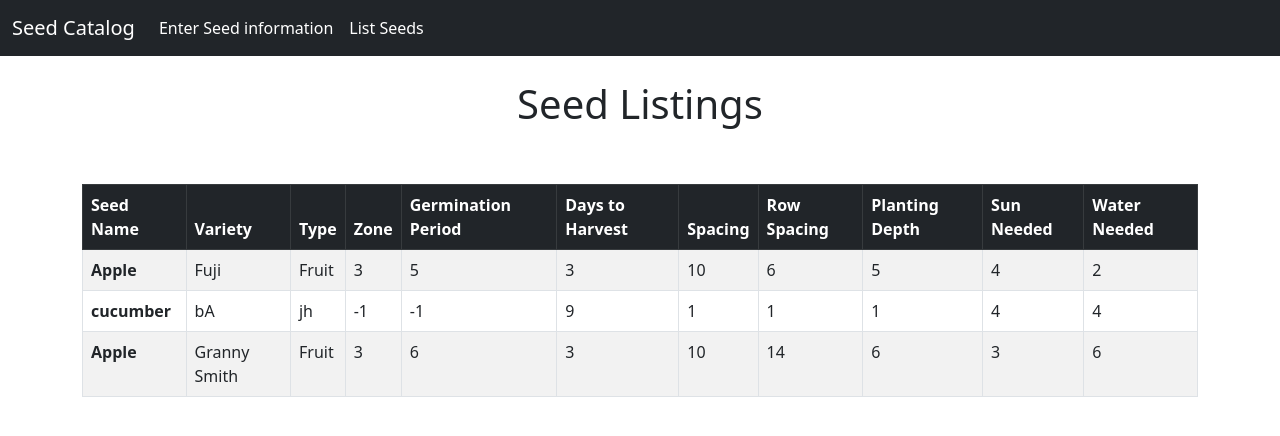
After one commit to jaridley/seed_catalog_project, a Django app: page /list_seeds.html in a window 1280 px wide. The commit adds this page. Shown: the top 436 px of the page. Run offline with Django 3.2, Linux system fonts and the light colour scheme; data comes from the database, SQL or seed files in the repository; both versions use the stored data as it was after the commit.

Commit message:
Added page to list database contents.

```diff
--- a/seeds/templates/base.html
+++ b/seeds/templates/base.html
@@ -13,13 +13,16 @@
   <body>
     <nav class="navbar navbar-expand-lg navbar-dark bg-dark">
       <div class="container-fluid">
-        <a class="navbar-brand" href="#">Navbar</a>
+        <a class="navbar-brand" href="#">Seed Catalog</a>
         <button class="navbar-toggler" type="button" data-bs-toggle="collapse" data-bs-target="#navbarNavAltMarkup" aria-controls="navbarNavAltMarkup" aria-expanded="false" aria-label="Toggle navigation">
           <span class="navbar-toggler-icon"></span>
         </button>
         <div class="collapse navbar-collapse" id="navbarNavAltMarkup">
           <div class="navbar-nav">
             <a class="nav-link active" aria-current="page" href="{% url 'enter_seeds' %}">Enter Seed information</a>
+          </div>
+          <div class="navbar-nav">
+            <a class="nav-link active" aria-current="page" href="{% url 'list_seeds' %}">List Seeds</a>
           </div>
         </div>
       </div>
--- /dev/null
+++ b/seeds/templates/list_seeds.html
@@ -0,0 +1,42 @@
+{% extends 'base.html' %}
+{% block content %}
+<br/>
+<h1 align="center">Seed Listings</h1>
+<br/>
+<br/>
+<table class="table table-striped table-bordered table-hover">
+    <thead class="table-dark">
+        <tr>
+            <th scope="col">Seed Name</th>
+            <th scope="col">Variety</th>
+            <th scope="col">Type</th>
+            <th scope="col">Zone</th>
+            <th scope="col">Germination Period</th>
+            <th scope="col">Days to Harvest</th>
+            <th scope="col">Spacing</th>
+            <th scope="col">Row Spacing</th>
+            <th scope="col">Planting Depth</th>
+            <th scope="col">Sun Needed</th>
+            <th scope="col">Water Needed</th>
+        </tr>
+    </thead>
+    <tbody>
+    {% for list_seeds in seeds %}
+        <tr>
+            <th scope="row">{{ list_seeds.seed_name }}</th>
+            <td>{{ list_seeds.seed_variety }}</td>
+            <td>{{ list_seeds.seed_type }}</td>
+            <td>{{ list_seeds.seed_planting_zone }}</td>
+            <td>{{ list_seeds.germination_period }}</td>
+            <td>{{ list_seeds.days_to_harvest }}</td>
+            <td>{{ list_seeds.plant_spacing }}</td>
+            <td>{{ list_seeds.row_spacing }}</td>
+            <td>{{ list_seeds.plant_depth }}</td>
+            <td>{{ list_seeds.sun_requirements }}</td>
+            <td>{{ list_seeds.water_requirements }}</td>
+        </tr>
+    {% endfor %}
+    </tbody>
+</table>
+
+{% endblock %}
--- a/seeds/urls.py
+++ b/seeds/urls.py
@@ -3,4 +3,5 @@ from seeds import views
 
 urlpatterns = [
     path('', views.enter_seeds, name='enter_seeds'),
+    path('list_seeds.html', views.list_seeds, name='list_seeds')
 ]
--- a/seeds/views.py
+++ b/seeds/views.py
@@ -20,10 +20,15 @@ def enter_seeds(request):
         seed_information = Seeds(seed_name=seed_name, seed_variety=seed_variety, seed_type=seed_type,
                                  seed_planting_zone=seed_planting_zone, germination_period=germination_period,
                                  days_to_harvest=days_to_harvest, plant_spacing=plant_spacing,
-                                 row_spacing=row_spacing,plant_depth=plant_depth, sun_requirements=sun_requirements,
+                                 row_spacing=row_spacing, plant_depth=plant_depth, sun_requirements=sun_requirements,
                                  water_requirements=water_requirements)
         seed_information.save()
         messages.success(request, 'Seed information has been entered successfully.')
         return redirect('enter_seeds')
     else:
         return render(request, 'enter_seeds.html', {})
+
+
+def list_seeds(request):
+    all_seeds = Seeds.objects.all()
+    return render(request, 'list_seeds.html', {'seeds': all_seeds})
```
Also changed, not shown: db.sqlite3.
